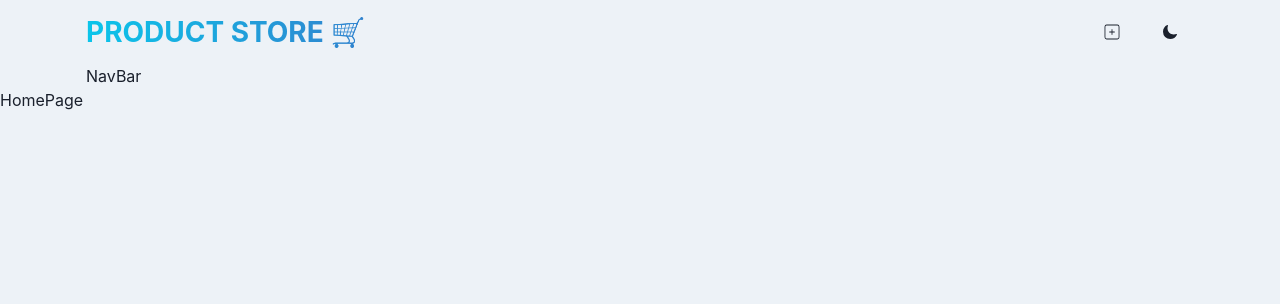
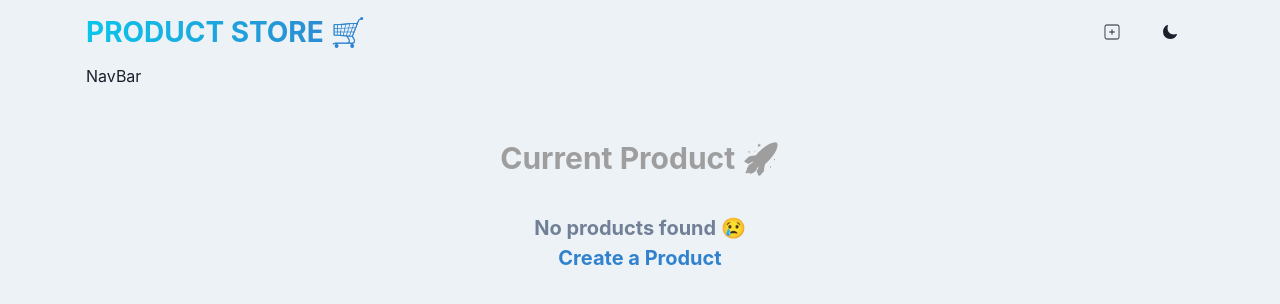
Before and after one commit to wkdus0608/youtubeProject, a React (Vite) app in the folder firstProject/frontend/: page / in a window 1280 px wide. Shown: the top 304 px of the page. Built offline with nearby package versions, Linux system fonts and the light colour scheme; grey boxes are pictures that could not be loaded.

Commit message:
No products found 구현

```diff
--- a/firstProject/frontend/src/pages/HomePage.jsx
+++ b/firstProject/frontend/src/pages/HomePage.jsx
@@ -1,7 +1,40 @@
-import React from 'react';
+import { Container, Text, VStack, textDecoration } from '@chakra-ui/react';
+import { Link } from 'react-router-dom';
 
 const HomePage = () => {
-  return <div>HomePage</div>;
+  return (
+    <Container maxW={'Container.xl'} py={12}>
+      <VStack spacing={8}>
+        <Text
+          fontSize={'30'}
+          fontWeight={'bold'}
+          bgGradient={'linear(to-r, cyan.400, blue.500'}
+          bgClip={'text'}
+          textAlign={'center'}
+        >
+          Current Product 🚀
+        </Text>
+
+        <Text
+          fontSize='xl'
+          textAlign={'center'}
+          fontWeight={'bold'}
+          color='gray.500'
+        >
+          No products found 😢{' '}
+          <Link to={'/create'}>
+            <Text
+              // as='span'
+              color='blue.500'
+              _hover={{ textDecoration: 'underline' }}
+            >
+              Create a Product
+            </Text>
+          </Link>
+        </Text>
+      </VStack>
+    </Container>
+  );
 };
 
 export default HomePage;
```
